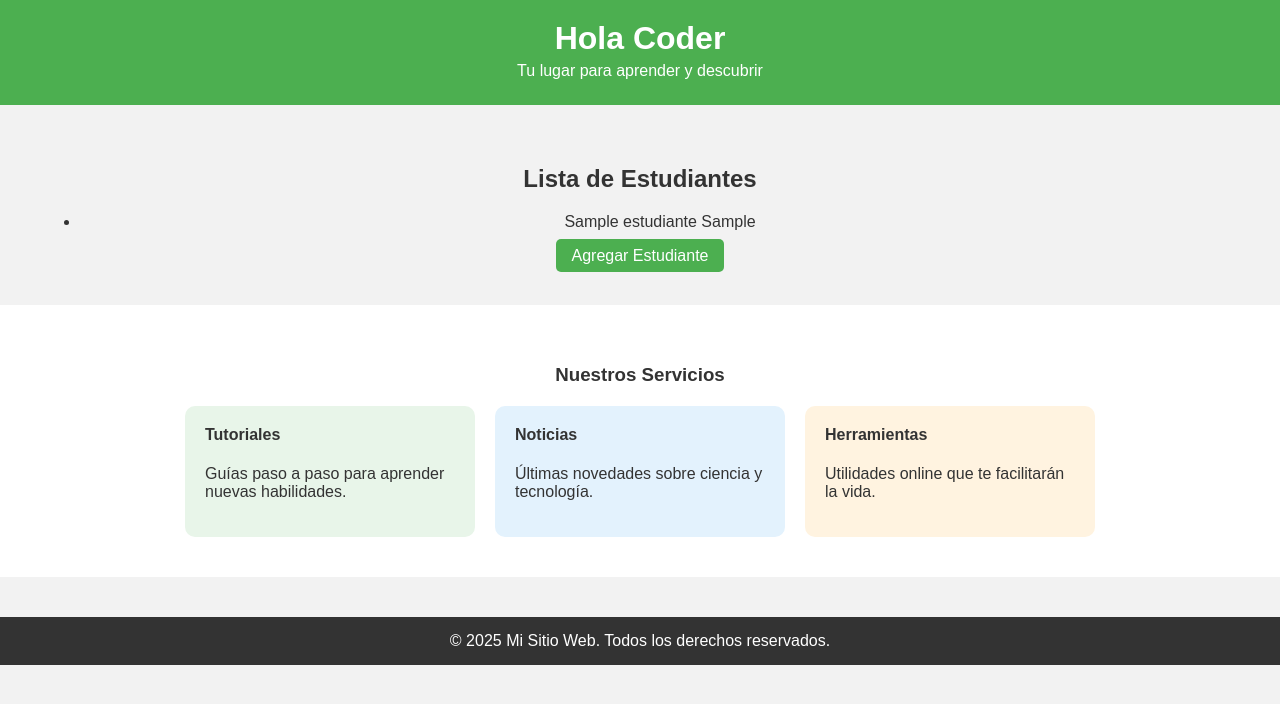
After one commit to Ertel003/EntregaFinal-Ertel, a Django app: page /estudiantes/ in a window 1280 px wide. The commit adds this page. Shown: the top 704 px of the page. Run offline with Django 5.2, Linux system fonts and the light colour scheme; tables that the repository leaves empty hold one stand-in row (values such as "Sample post").

Commit message:
agregando listas de los estudiantes registrados y un boton para redirigir a crear estudiante si asi lo quiere el usuario

```diff
--- a/mi_primer_App/templates/mi_primer_App/crear_estudiante.html
+++ b/mi_primer_App/templates/mi_primer_App/crear_estudiante.html
@@ -10,4 +10,8 @@
     {{ form.as_p }}
     <button type="submit">Guardar</button>
 </form>
+
+<div>
+    <a href="{% url 'estudiantes' %}">Ver Estudiantes</a>
+</div>
 {% endblock %}
--- /dev/null
+++ b/mi_primer_App/templates/mi_primer_App/estudiantes.html
@@ -0,0 +1,21 @@
+{% extends "padre.html" %}
+
+{% block title %} Estudiantes {% endblock %}
+
+{% block content %}
+
+<h2>Lista de Estudiantes</h2>
+<ul>
+    {% for estudiante in estudiantes %}
+        <li>{{ estudiante.nombre }} {{ estudiante.apellido }}</li>
+    {% empty %}
+        <li>No hay estudiantes registrados.</li>
+    {% endfor %}
+</ul>
+
+<div>
+    <a href="{% url 'crear-estudiante' %}" class="btn btn-primary" style="padding: 8px 16px; font-size: 16px; border-radius: 5px; text-decoration: none; color: white; background-color:#4CAF50; border: none;">
+    Agregar Estudiante</a>
+</div>
+
+{% endblock %}
--- a/mi_primer_App/urls.py
+++ b/mi_primer_App/urls.py
@@ -1,5 +1,5 @@
 from django.urls import path
-from .views import inicio, crear_curso, crear_estudiante, buscar_cursos, cursos, crear_entregable
+from .views import inicio, crear_curso, crear_estudiante, buscar_curso, cursos, crear_entregable, estudiantes
 
 urlpatterns = [
     path('', inicio, name='inicio'),
@@ -9,6 +9,7 @@ urlpatterns = [
     path('crear-curso/', crear_curso, name='crear-curso'),
     path('crear-estudiante/', crear_estudiante, name='crear-estudiante'),
     path('cursos/', cursos, name='cursos'),
-    path('buscar-cursos/', buscar_cursos, name='buscar-cursos'),
+    path('buscar-cursos/', buscar_curso, name='buscar-cursos'),
     path('crear-entregable/', crear_entregable, name='crear-entregable'),
+    path('estudiantes/', estudiantes, name='estudiantes'),
 ]
--- a/mi_primer_App/views.py
+++ b/mi_primer_App/views.py
@@ -1,6 +1,6 @@
 from django.shortcuts import render, redirect
 from .models import Curso, Estudiante, Entregable
-from .forms import CursoForm, EstudianteForm, EntregableForm
+from .forms import CursoForm, EstudianteForm, EntregableForm, BuscarCursoForm
 
 # Create your views here.
 
@@ -52,17 +52,29 @@ def crear_estudiante(request):
         form = EstudianteForm()
         return render(request, 'mi_primer_App/crear_estudiante.html', {'form': form})
 
+def estudiantes(request):
+    estudiantes = Estudiante.objects.all()
+    return render(request, 'mi_primer_App/estudiantes.html', {'estudiantes': estudiantes})
+
 
 def cursos(request):
     cursos = Curso.objects.all()
     return render(request, 'mi_primer_App/cursos.html', {'cursos': cursos})
 
-
-def buscar_cursos(request):
-    if request.method == 'GET':
+def buscar_curso(request):
+    nombre = request.GET.get('nombre', '')
+    if nombre:
         nombre = request.GET.get('nombre', '')
         cursos = Curso.objects.filter(nombre__icontains=nombre)
-        return render(request, 'mi_primer_App/cursos.html', {'cursos': cursos, 'nombre': nombre})
+    else:
+        cursos = Curso.objects.all()
+    return render(request, 'mi_primer_App/cursos.html', context={'cursos': cursos,})
+
+# def buscar_cursos(request):
+#     if request.method == 'GET':
+#         nombre = request.GET.get('nombre', '')
+#         cursos = Curso.objects.filter(nombre__icontains=nombre)
+#         return render(request, 'mi_primer_App/cursos.html', {'cursos': cursos, 'nombre': nombre})
 
 def crear_entregable(request):
     if request.method == 'POST':
@@ -77,6 +89,7 @@ def crear_entregable(request):
             )
             nuevo_entregable.save()
             return redirect('inicio')
+
     else:
         form = EntregableForm()
         form.fields['estudiante'].queryset = Estudiante.objects.all()
```
Also changed, not shown: mi_primer_App/models.py (line endings or trailing spaces).
